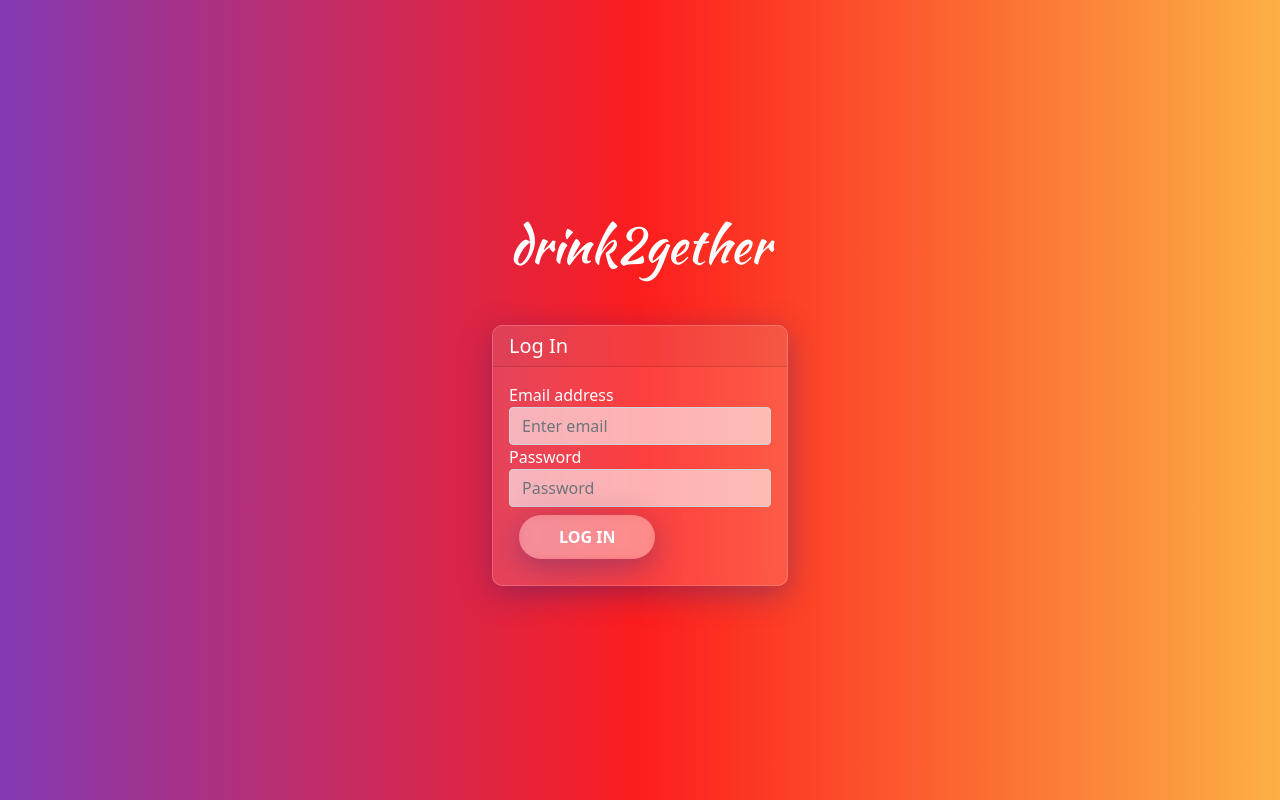
After one commit to jakub100ful/drink2gether, a PHP site: page /login.php in a window 1280 px wide. The commit adds this page. Run offline with PHP 8.4, Linux system fonts and the light colour scheme.

Commit message:
Added login screen

```diff
--- /dev/null
+++ b/login.php
@@ -0,0 +1,44 @@
+<!DOCTYPE html>
+<html>
+
+<head>
+    <title>Log In - drink2gether</title>
+    <link href="https://cdn.jsdelivr.net/npm/bootstrap@5.0.2/dist/css/bootstrap.min.css" rel="stylesheet"
+        integrity="sha384-EVSTQN3/azprG1Anm3QDgpJLIm9Nao0Yz1ztcQTwFspd3yD65VohhpuuCOmLASjC" crossorigin="anonymous">
+    <link rel="stylesheet" href="https://cdn.jsdelivr.net/npm/bootstrap-icons@1.5.0/font/bootstrap-icons.css">
+    <link rel="stylesheet" href="./styles.css">
+</head>
+
+<body>
+    <div class="container-fluid" id="main-container">
+        <div class="row justify-content-center align-items-center h-100" id="search-row">
+            <div class="col-sm-3">
+            <h1 class="logo">drink2gether</h1>
+            <div class="card">
+            <h5 class="card-header">Log In</h5>
+                <div class="card-body">
+                <form>
+                <div class="form-group">
+                    <label for="exampleInputEmail1">Email address</label>
+                    <input type="email" class="form-control" id="exampleInputEmail1" aria-describedby="emailHelp" placeholder="Enter email">
+                </div>
+                <div class="form-group">
+                    <label for="exampleInputPassword1">Password</label>
+                    <input type="password" class="form-control" id="exampleInputPassword1" placeholder="Password">
+                </div>
+                <button type="submit" class="btn-grad mt-2">Log In</button>
+                </form>
+                </div>
+            </div>
+            </div>
+        </div>
+    </div>
+
+    <script src="https://cdn.jsdelivr.net/npm/bootstrap@5.0.2/dist/js/bootstrap.bundle.min.js"
+        integrity="sha384-MrcW6ZMFYlzcLA8Nl+NtUVF0sA7MsXsP1UyJoMp4YLEuNSfAP+JcXn/tWtIaxVXM"
+        crossorigin="anonymous"></script>
+
+    <script src="./scripts/scripts.js"></script>
+</body>
+
+</html>
--- a/styles.css
+++ b/styles.css
@@ -1,3 +1,72 @@
-#main-container{
-    height: 80vw;
+@import url("https://fonts.googleapis.com/css2?family=Kaushan+Script&display=swap");
+
+#main-container {
+  height: 100vh;
 }
+
+.navbar {
+  position: fixed;
+  width: 100%;
+}
+
+.card {
+  background: rgba(255, 255, 255, 0.15);
+  box-shadow: 0 8px 32px 0 rgba(31, 38, 135, 0.37);
+  backdrop-filter: blur(4px);
+  -webkit-backdrop-filter: blur(4px);
+  border-radius: 10px;
+  border: 1px solid rgba(255, 255, 255, 0.18);
+}
+
+body {
+  background: rgb(131, 58, 180);
+  background: linear-gradient(
+    90deg,
+    rgba(131, 58, 180, 1) 0%,
+    rgba(253, 29, 29, 1) 50%,
+    rgba(252, 176, 69, 1) 100%
+  );
+  color: white;
+}
+
+input {
+  background: rgba(255, 255, 255, 0.6) !important;
+}
+
+.btn-grad {
+  margin: 10px;
+  padding: 10px 40px;
+  text-align: center;
+  text-transform: uppercase;
+  transition: 0.5s;
+  background-size: 200% auto;
+  color: white;
+  display: block;
+  border: 0;
+  background: rgba(255, 255, 255, 0.3);
+  box-shadow: 0 8px 32px 0 rgba(31, 38, 135, 0.37);
+  backdrop-filter: blur(5.5px);
+  -webkit-backdrop-filter: blur(5.5px);
+  border-radius: 25px;
+  font-weight: 800;
+}
+
+.btn-grad:hover {
+  background-position: right center; /* change the direction of the change here */
+  color: #fff;
+  text-decoration: none;
+  transform: scale(1.05);
+}
+
+::placeholder {
+  /* Chrome, Firefox, Opera, Safari 10.1+ */
+  color: white;
+  opacity: 1; /* Firefox */
+}
+
+.logo {
+  font-family: "Kaushan Script", cursive;
+  font-size: 50px;
+  text-align: center;
+  margin-bottom: 50px;
+}
```
